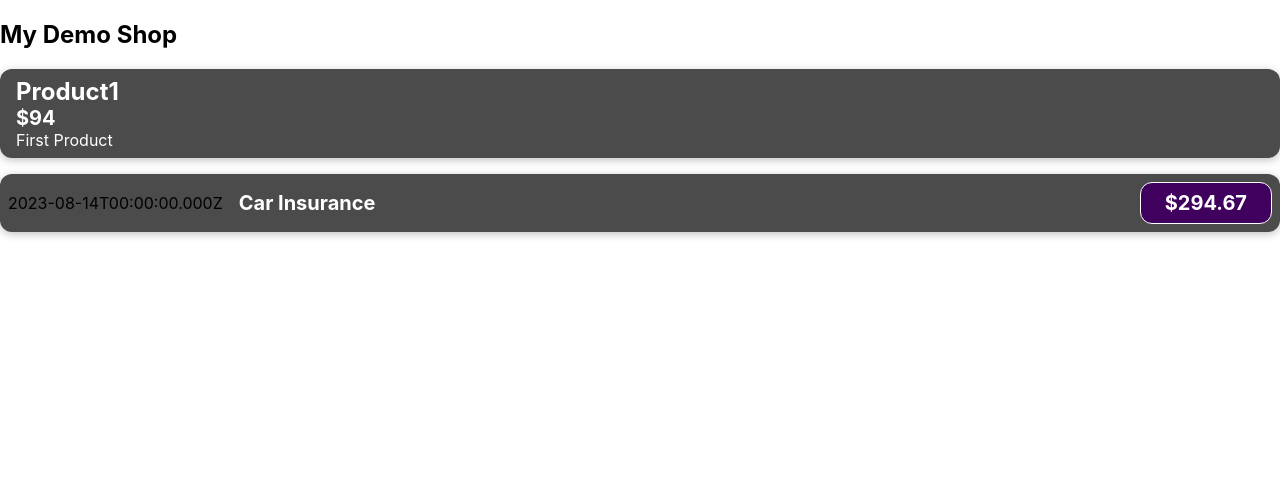
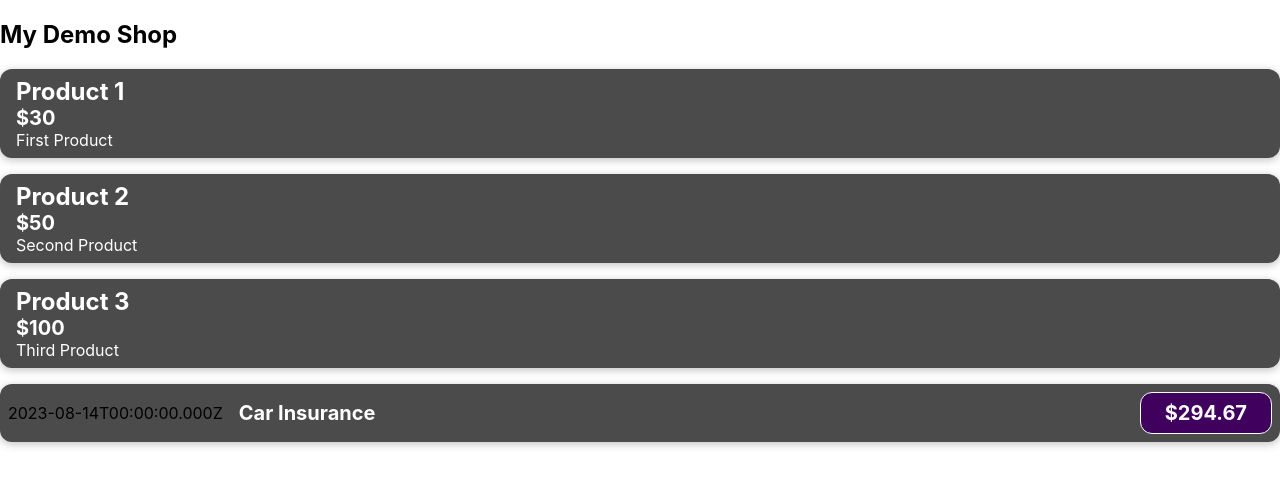
Before and after one commit to dmuduli/reactJS_Learning, a React (Create React App) app in the folder my-app/: page / in a window 1280 px wide. Shown: the top 486 px of the page. Built offline with nearby package versions, Linux system fonts and the light colour scheme.

Commit message:
Use props function

```diff
--- a/my-app/src/App.js
+++ b/my-app/src/App.js
@@ -1,12 +1,49 @@
 import "./App.css";
 import ExpenseItem from "./Components/ExpenseItem/ExpenseItem";
-import Products from "./Components/Products/Products";
+import ProductItem from "./Components/Products/ProductItem";
 
 function App() {
+  const products = [
+    {
+      id: "p1",
+      title: "Product 1",
+      price: 30,
+      description: "First Product",
+    },
+    {
+      id: "p2",
+      title: "Product 2",
+      price: 50,
+      description: "Second Product",
+    },
+    {
+      id: "p3",
+      title: "Product 3",
+      price: 100,
+      description: "Third Product",
+    },
+  ];
   return (
     <div>
       <h2>My Demo Shop</h2>
-      <Products></Products>
+      <ProductItem
+        title={products[0].title}
+        price={products[0].price}
+        description={products[0].description}
+      />
+      <ProductItem
+        title={products[1].title}
+        price={products[1].price}
+        description={products[1].description}
+      />
+      <ProductItem
+        title={products[2].title}
+        price={products[2].price}
+        description={products[2].description}
+      />
+      {/* <ProductItem title="Product 1" price="30" description="First Product" />
+      <ProductItem title="Product 2" price="50" description="Second Product" />
+      <ProductItem title="Product 3" price="100" description="Third Product" /> */}
       <ExpenseItem></ExpenseItem>
     </div>
     // <div>
--- /dev/null
+++ b/my-app/src/Components/Products/ProductItem.js
@@ -0,0 +1,29 @@
+import React from "react";
+import "./ProductItem.css";
+
+// function Products() {
+//   const productDdescription = "First Product";
+//   const productTitle = "Product1";
+//   const productPrice = 94;
+//   return (
+//     <div className="product-item">
+//       <h2>{productTitle}</h2>
+//       <div className="product-item__price">${productPrice}</div>
+//       <div className="product-item__description">{productDdescription}</div>
+//     </div>
+//   );
+// }
+
+// export default Products;
+
+function ProductItem(props) {
+  return (
+    <div className="product-item">
+      <h2>{props.title}</h2>
+      <div className="product-item__price">${props.price}</div>
+      <div className="product-item__description">{props.description}</div>
+    </div>
+  );
+}
+
+export default ProductItem;
--- a/my-app/src/Components/Products/Products.js
+++ /dev/null
@@ -1,16 +0,0 @@
-import "./Products.css";
-
-function Products() {
-  const productDdescription = "First Product";
-  const productTitle = "Product1";
-  const productPrice = 94;
-  return (
-    <div className="product-item">
-      <h2>{productTitle}</h2>
-      <div className="product-item__price">${productPrice}</div>
-      <div className="product-item__description">{productDdescription}</div>
-    </div>
-  );
-}
-
-export default Products;
```
Also changed, not shown: my-app/src/Components/Products/ProductItem.css (renamed from my-app/src/Components/Products/Products.css).
